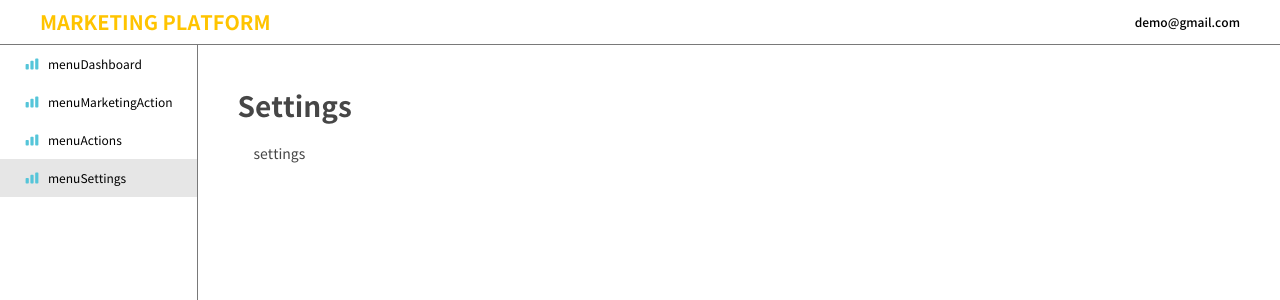
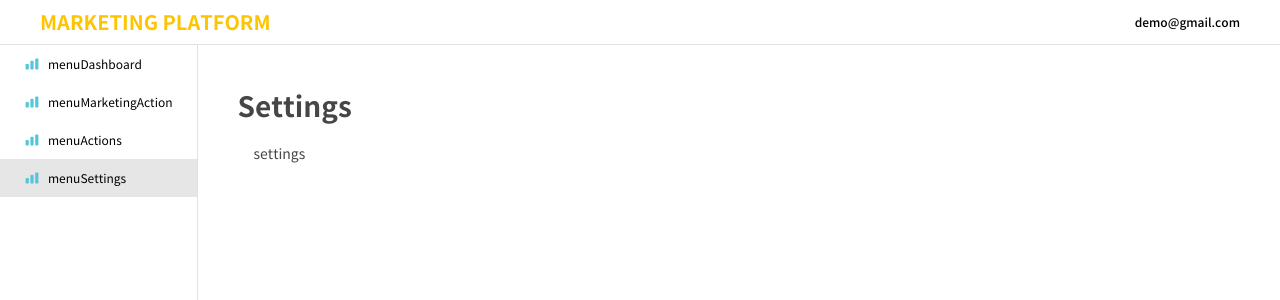
Before and after one commit to chidojiro/temp, a Next.js app: page /settings in a window 1280 px wide. Shown: the top 300 px of the page. Built offline with nearby package versions, Linux system fonts and the light colour scheme.

Commit message:
fix wrong color

```diff
--- a/components/Sidebar/Sidebar.tsx
+++ b/components/Sidebar/Sidebar.tsx
@@ -27,7 +27,7 @@ export const Sidebar = () => {
     },
   ];
   return (
-    <div className='flex flex-col bg-white border-r border-gray-200 bg-light-gray'>
+    <div className='flex flex-col bg-white border-r border-gray-600 bg-light-gray'>
       <div className='flex flex-col flex-grow'>
         {menu.map(menuItem => (
           <Link key={menuItem.label} href={menuItem.path}>
--- a/components/common/Header.tsx
+++ b/components/common/Header.tsx
@@ -1,6 +1,6 @@
 export const Header = () => {
   return (
-    <div className='flex items-center justify-between h-12 px-10 border-b border-gray-200 '>
+    <div className='flex items-center justify-between h-12 px-10 border-b border-gray-600 '>
       <div className='font-bold text-yellow text-h3'>MARKETING PLATFORM</div>
       <div className='font-semibold text-medium'>demo@gmail.com</div>
     </div>
```
